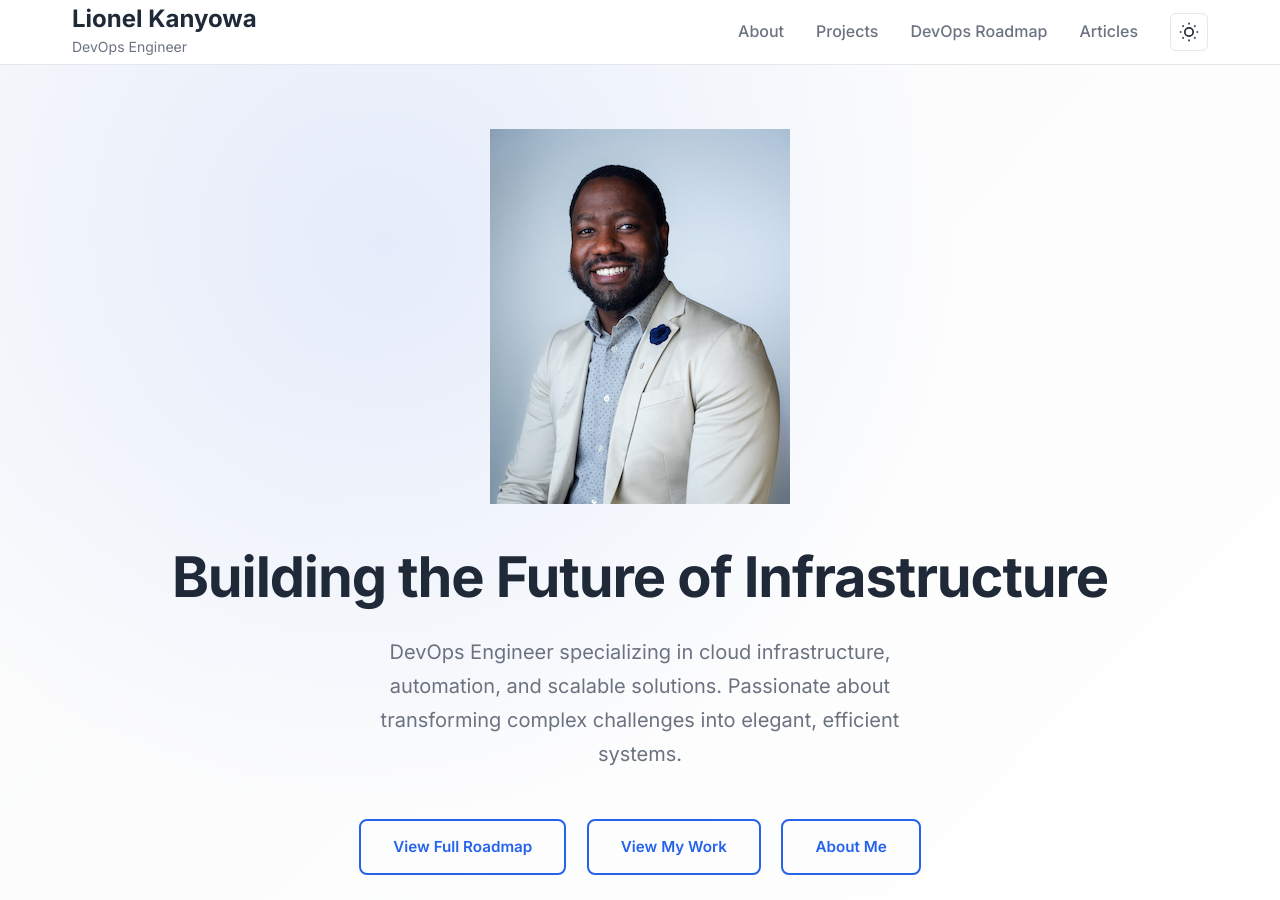
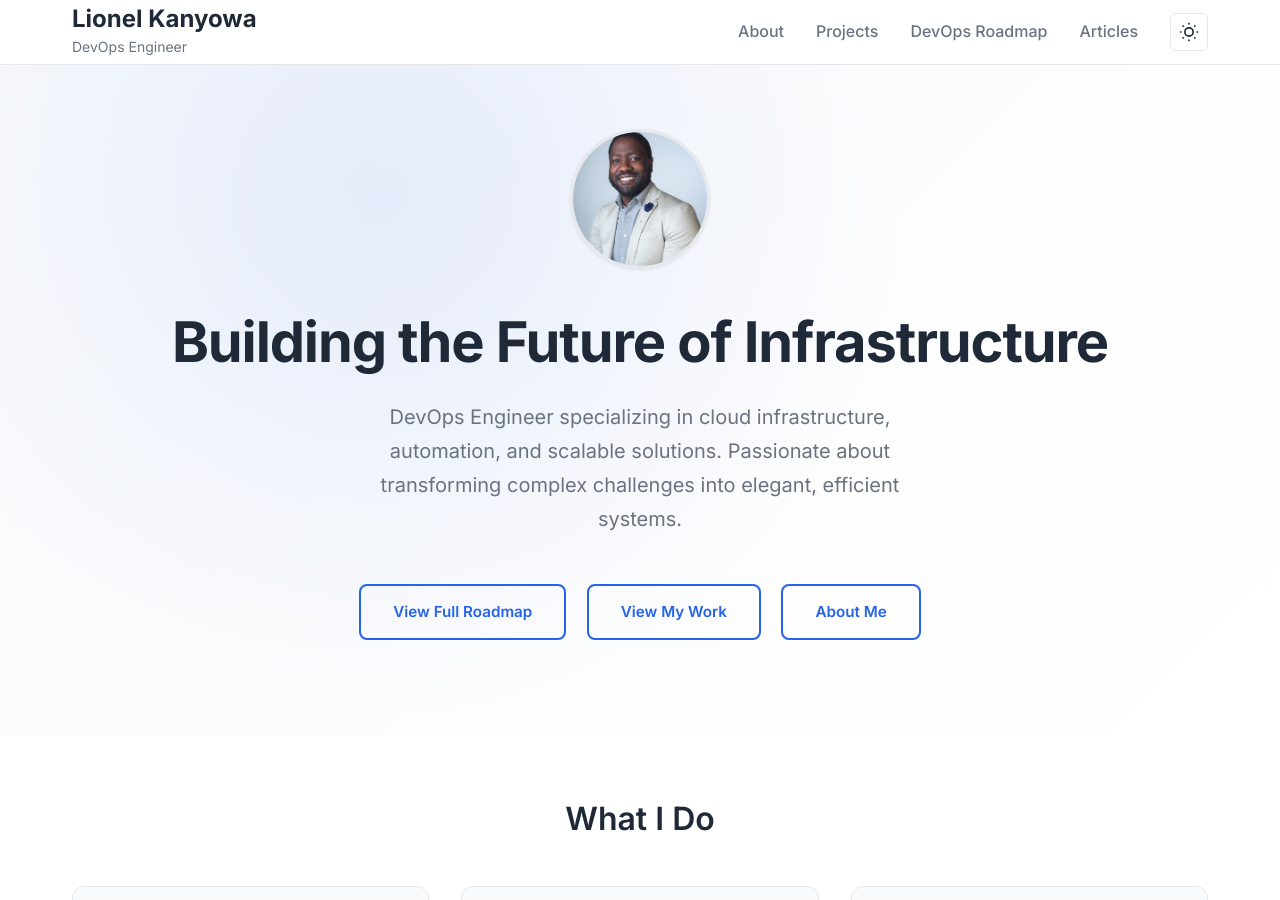
Before and after one commit to lionelkanyowa/lionelkanyowa.github.io, a Jekyll site: the page built from index.html, in a window 1280 px wide and 900 px high. Built offline with Jekyll 4.4.1, drawn with Linux system fonts in a browser that asks for light colours.

Commit message:
updated index.html

```diff
--- a/index.html
+++ b/index.html
@@ -6,7 +6,7 @@ title: Home
 <section class="hero">
   <div class="wrapper">
     <div class="profile-photo-container">
-      <img src="/assets/images/profile.jpg" alt="Lionel Kanyowa - DevOps Engineer" class="profile-image">
+      <img src="/assets/images/profile.jpg" alt="Lionel Kanyowa - DevOps Engineer" class="profile-image-centered">
     </div>
     <h1 class="hero-title">Building the Future of Infrastructure</h1>
     <p class="hero-subtitle">
```
